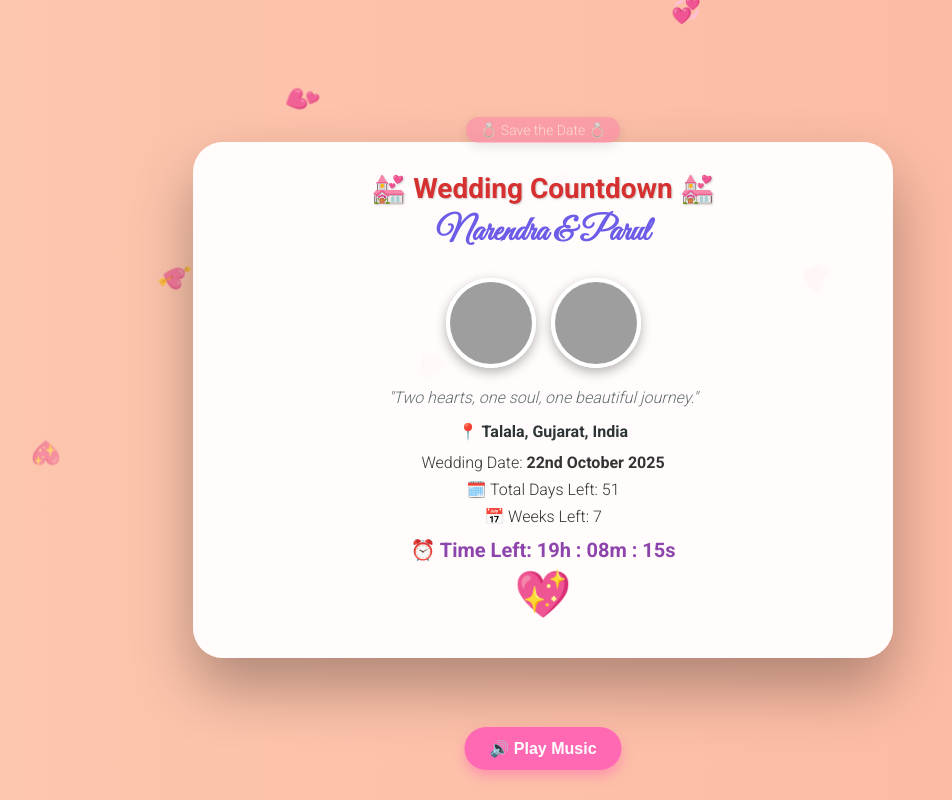
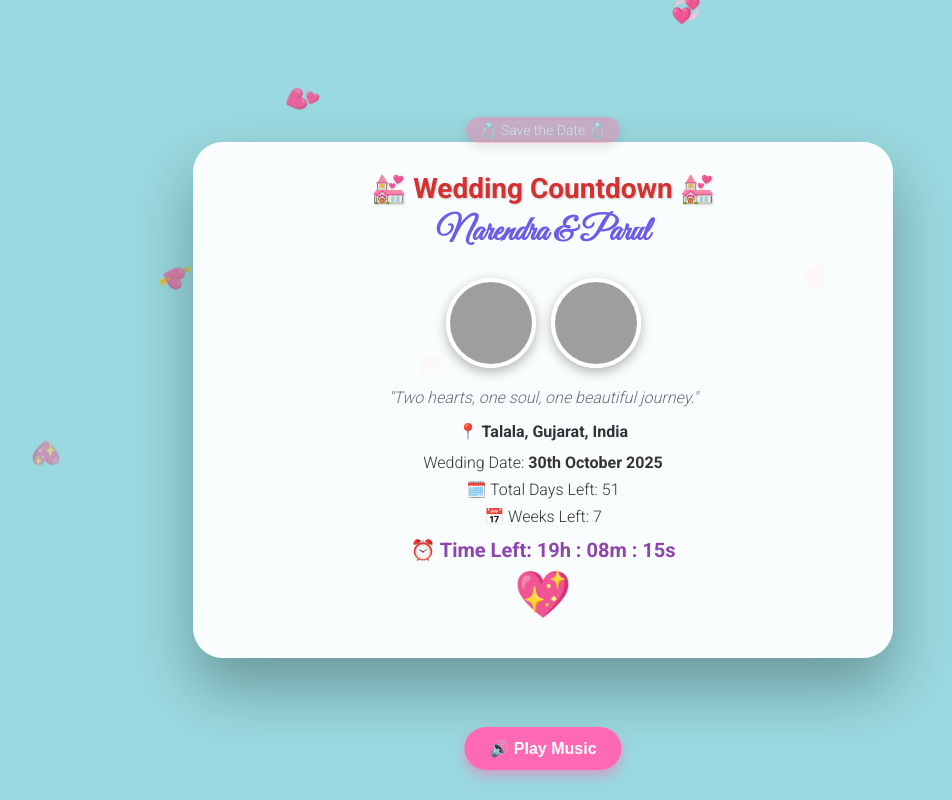
Before and after one commit to gisdevops-narendra/parulwedsnaren, a plain HTML site: page index.html in a window 1280 px wide. Shown: the whole page, without its empty margins (97-1049 px from the left). Drawn offline with Linux system fonts and the light colour scheme; grey boxes are pictures that could not be loaded.

Commit message:
date chnage

```diff
--- a/index.html
+++ b/index.html
@@ -35,7 +35,7 @@
 
     <div class="quote">"Two hearts, one soul, one beautiful journey."</div>
     <div class="location">📍 Talala, Gujarat, India</div>
-    <div class="details">Wedding Date: <strong>22nd October 2025</strong></div>
+    <div class="details">Wedding Date: <strong>30th October 2025</strong></div>
     <div class="details" id="daysLeft"></div>
     <div class="details" id="weeksLeft"></div>
     <div class="countdown" id="liveCountdown">⏳ Loading...</div>
--- a/style.css
+++ b/style.css
@@ -6,7 +6,7 @@
 
 body {
   font-family: 'Roboto', sans-serif;
-  background: linear-gradient(270deg, #fcb69f, #ffecd2);
+  background-color: rgb(153, 217, 223);
   background-size: 400% 400%;
   animation: gradientBG 15s ease infinite;
   color: #333;
```
